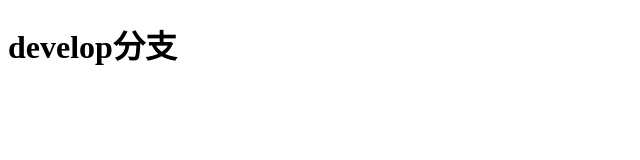
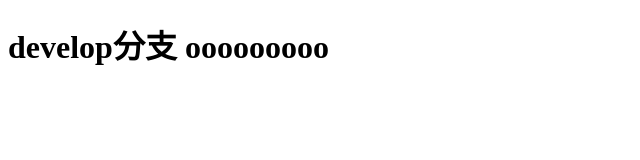
Before and after one commit to chenweisheng01/test, a plain HTML site: page develop.html in a window 1280 px wide. Shown: the whole page, without its empty margins (0-640 px from the left). Drawn offline with Linux system fonts and the light colour scheme.

Commit message:
修改了自己分支的代码

```diff
--- a/develop.html
+++ b/develop.html
@@ -6,6 +6,6 @@
     <title>Document</title>
 </head>
 <body>
-    <h1>develop分支</h1>
+    <h1>develop分支 ooooooooo</h1>
 </body>
 </html>
```
